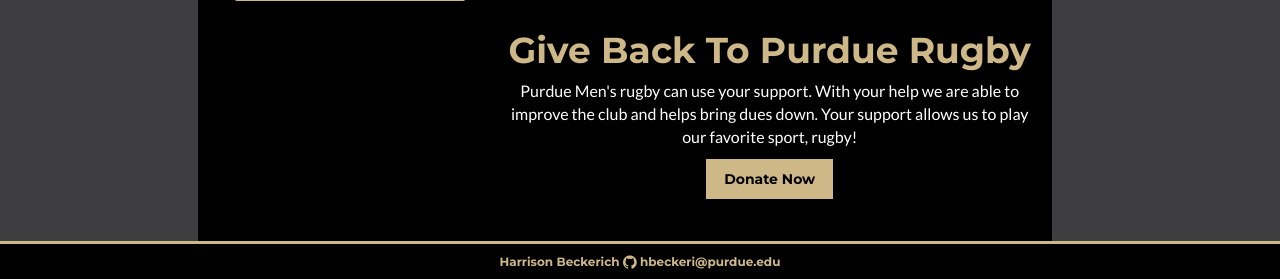
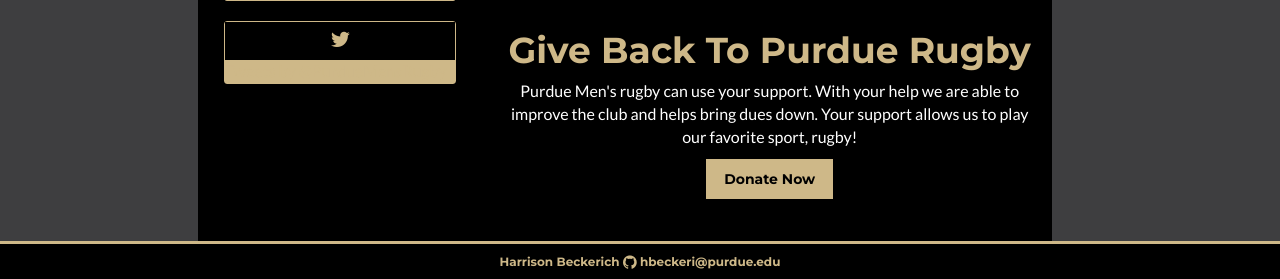
Before and after one commit to PurdueRugby/site, a PHP site: page / in a window 1280 px wide. Shown: the part 659-938 px from the top of the page. Run offline with PHP 8.4, Linux system fonts and the light colour scheme; some libraries are stand-ins or nearby versions.

Commit message:
styled twitter feed

```diff
--- a/index.html
+++ b/index.html
@@ -1,7 +1,4 @@
 <!DOCTYPE html>
-<!--[if IE 8]> <html lang="en" class="ie8"> <![endif]-->
-<!--[if IE 9]> <html lang="en" class="ie9"> <![endif]-->
-<!--[if !IE]><!--> <html lang="en"> <!--<![endif]-->
 <head>
     <title>Purdue Men's Rugby</title>
     <!-- Meta -->
@@ -17,26 +14,7 @@
     <link id="theme-style" rel="stylesheet" href="public/stylesheets/styles.css">
 </head>
 
-<script>window.twttr = (function(d, s, id) {
-    var js, fjs = d.getElementsByTagName(s)[0],
-            t = window.twttr || {};
-    if (d.getElementById(id)) return t;
-    js = d.createElement(s);
-    js.id = id;
-    js.src = "https://platform.twitter.com/widgets.js";
-    fjs.parentNode.insertBefore(js, fjs);
-
-    t._e = [];
-    t.ready = function(f) {
-        t._e.push(f);
-    };
-    return t;
-}(document, "script", "twitter-wjs"));
-</script>
-
-
 <body>
-
     <a href="index.html" class="logo"></a>
     <!-- ******HEADER****** -->
     <nav id="header" class="navbar navbar-fixed-top navbar-rugby">
@@ -49,15 +27,12 @@
                 <p class="navbar-brand title" href="#"></p>
             </div>
 
-            <!-- Collect the nav links, forms, and other content for toggling -->
+            <!-- Navbar  -->
             <div class="collapse navbar-collapse" id="bs-example-navbar-collapse-1">
                 <ul class="nav navbar-nav navbar-right">
                     <li><a href="index.html">HOME</a></li>
-                    <!--<li><a href="#">TEAM</a></li>-->
-                    <!--<li><a href="#">SCHEDULES</a></li>-->
                     <li><a href="recruitment.html">RECRUITING</a></li>
                     <li><a href="http://web.ics.purdue.edu/~rugby/index.php">OLD SITE</a></li>
-                    <!--<li><a href="#">GAME PHOTOS</a></li>-->
                 </ul>
             </div><!-- /.navbar-collapse -->
         </div><!-- /.container-fluid -->
@@ -81,7 +56,6 @@
                             </ul>
                         </div>
                     </div>
-
                 </div>
                 <!-- Construction -->
                 <div class="col-md-4">
@@ -91,12 +65,10 @@
                         <button id="btn-oldSite" class="btn btn-primary btn-rugby center-block">Old Site</button>
                     </div>
                 </div>
-
-
             </div>
             <!-- Row 1-->
             <div class="row">
-                <!-- Twitter Feed-->
+                <!-- Instagram Feed-->
                 <div id="insta-wrapper" class="col-md-4">
                     <div class="content">
                         <div id="insta" class="instagram">
@@ -119,10 +91,6 @@
                             <div class="instagram-content">
                                 <div class="center-block">
                                     <iframe id="insta-widget" src="http://widget.websta.me/in/purduemensrugby/?r=1&w=2&h=2&b=1&p=5&sb=off" allowtransparency="true" frameborder="0" scrolling="no" style="border:none;overflow:hidden;width:230px; height: 230px" ></iframe> <!-- websta - websta.me -->
-
-                                    <!--<script src="//instansive.com/widget/js/instansive.js"></script>-->
-                                    <!--<iframe src="//instansive.com/widgets/7d52f42758165ebfa971ebaff4b162e4.html" id="instansive_7d52f42758" name="instansive_7d52f42758"  scrolling="no" allowtransparency="true" class="instansive-widget" style="width: 100%; border: 0; overflow: hidden;"></iframe>-->
-                                    <!--<iframe src="//instansive.com/widgets/ece01861b49e540d9548bbfae22ac0ed.html" id="instansive_ece01861b4" name="instansive_ece01861b4"  scrolling="no" allowtransparency="true" class="instansive-widget" style="width: 100%; border: 0; overflow: hidden;"></iframe>-->
                                 </div>
                             </div>
                         </div>
@@ -140,13 +108,21 @@
             </div>
             <!-- Row 2-->
             <div class="row">
+                <!-- Twitter Feed -->
                 <div class="col-md-4">
                     <div class="content">
-                        <div id="socialMediaBox" class="center-block twitterFeed">
-                            <a class="twitter-timeline center-block twitterFeed" href="https://twitter.com/PurdueMensRugby" data-widget-id="614302701787193344" height="235"></a>
+                        <div id="twitter" class="twitter">
+                            <div class="twitter-header">
+                                <p class="text-center "><a href="https://www.facebook.com/purduemensrugby/" class="fa fa-lg fa-twitter" style="color: #CEB888; margin-top: 10px"></a></p>
+                            </div>
+                            <div class="twitter-content">
+                                <a class="twitter-timeline" data-dnt="true" href="https://twitter.com/PurdueMensRugby" data-chrome="nofooter noheader transparent" data-widget-id="692843745608249350">Tweets by @PurdueMensRugby</a>
+                                <script>!function(d,s,id){var js,fjs=d.getElementsByTagName(s)[0],p=/^http:/.test(d.location)?'http':'https';if(!d.getElementById(id)){js=d.createElement(s);js.id=id;js.src=p+"://platform.twitter.com/widgets.js";fjs.parentNode.insertBefore(js,fjs);}}(document,"script","twitter-wjs");</script>
+                            </div>
                         </div>
                     </div>
                 </div>
+                <!-- Donate Please -->
                 <div class="col col-md-8">
                     <div class="content">
                         <h1 class="text-center">Give Back To Purdue Rugby</h1>
@@ -155,15 +131,13 @@
                     </div>
                 </div>
             </div>
-
-
         </div>
     </div>
 
     <!-- ******FOOTER****** -->
     <footer id="footer" class="footer">
         <div class="">
-            <h6 class="text-center">Harrison Beckerich  <a href="https://www.facebook.com/purduemensrugby/" class="fa fa-lg fa-github"></a>  hbeckeri@purdue.edu</h6>
+            <h6 class="text-center">Harrison Beckerich  <a href="https://github.com/hbeckeri" class="fa fa-lg fa-github"></a>  hbeckeri@purdue.edu</h6>
         </div><!--//container-->
     </footer><!--//footer-->
 </body>
@@ -173,5 +147,4 @@
 <script src="https://maxcdn.bootstrapcdn.com/bootstrap/3.3.5/js/bootstrap.min.js"></script>
 <script src="public/javascripts/style.js"></script>
 <script src="public/javascripts/buttons.js"></script>
-
 </html>
--- a/public/javascripts/buttons.min.js
+++ /dev/null
@@ -1 +0,0 @@
-$("#btn-oldSite").click(function(){window.location="http://web.ics.purdue.edu/~rugby/index.php"}),$("#btn-recruitment").click(function(){window.location="recruitment.html"});
--- a/public/javascripts/requests.js
+++ b/public/javascripts/requests.js
@@ -98,9 +98,8 @@
             '<span class="sr-only">Error:</span> ' + msg + '</div>');
     }
 
+}
 
-
-}
 function clearMessage() {
     $("#div-message").empty();
 }
--- a/public/javascripts/style.js
+++ b/public/javascripts/style.js
@@ -6,6 +6,7 @@
 
 $(window).resize(function() {
     setContentView();
+    setInstaView();
 });
 
 function setContentView() {
@@ -31,17 +32,19 @@
 function setInstaView() {
     var widj = $('#insta-widget');
     var insta = $('#insta');
-    var wrapper = $('#insta-wrapper');
+    var intsaWrapper = $('#insta-wrapper');
+    var twitter = $('#twitter');
 
     var size = widj.width() + 2;
-    var margin = (wrapper.width() - size) / 2;
+    var margin = (intsaWrapper.width() - size - 20) / 2;
 
 
     insta.css({
         width: size,
-        marginLeft: margin,
-        marginRight: margin
+        marginLeft: margin
     });
-
-
+    twitter.css({
+        width: size,
+        marginLeft: margin
+    })
 }
--- a/public/javascripts/style.min.js
+++ /dev/null
@@ -1 +0,0 @@
-function setContentView(){var e=$("#header").height(),t=$("#footer").height(),n=$(window).height(),i=n-(e+t)-27;$("#content").css({height:i})}$(document).ready(function(){setContentView()}),$(window).resize(function(){setContentView()});
--- a/public/stylesheets/styles.css
+++ b/public/stylesheets/styles.css
@@ -273,7 +273,6 @@
 .instagram {
     border: 1px solid #CEB888;
     background: #CEB888;
-    z-index: 20000;
     border-radius: 3px;
 }
 .instagram-header {
@@ -301,15 +300,24 @@
 .instagram-user {
     height: 30px;
     background: #000000;
-    z-index: 1999;
 }
 .instagram-user-font {
     color: #CEB888;
     font-size: 80%;
     margin-top: 5px;
-    /*width: 20%;*/
 }
-.instagram-content {
-    /*background: #000000;*/
-    /*border: 20px solid #CEB888;*/
+.twitter {
+    background: #000000;
+    border: 1px solid #CEB888;
+    border-radius: 3px;
 }
+.twitter-header {
+    background: #000000;
+    color: #CEB888;
+}
+.twitter-header-font {
+    color: #CEB888;
+}
+.twitter-content {
+    background: #CEB888;
+}
```
Also changed, not shown: public/javascripts/requests.min.js (deleted, +0 -1 lines).
